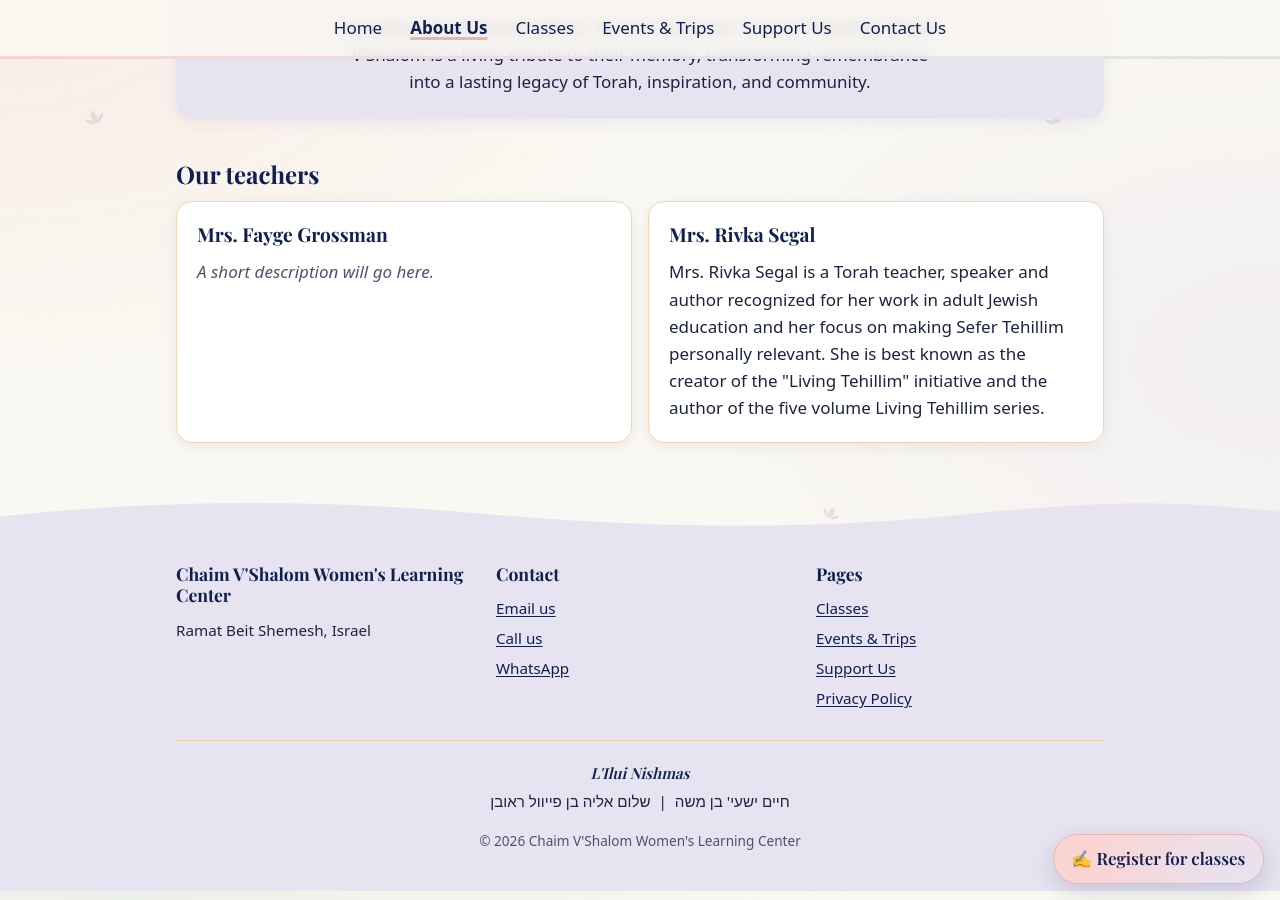
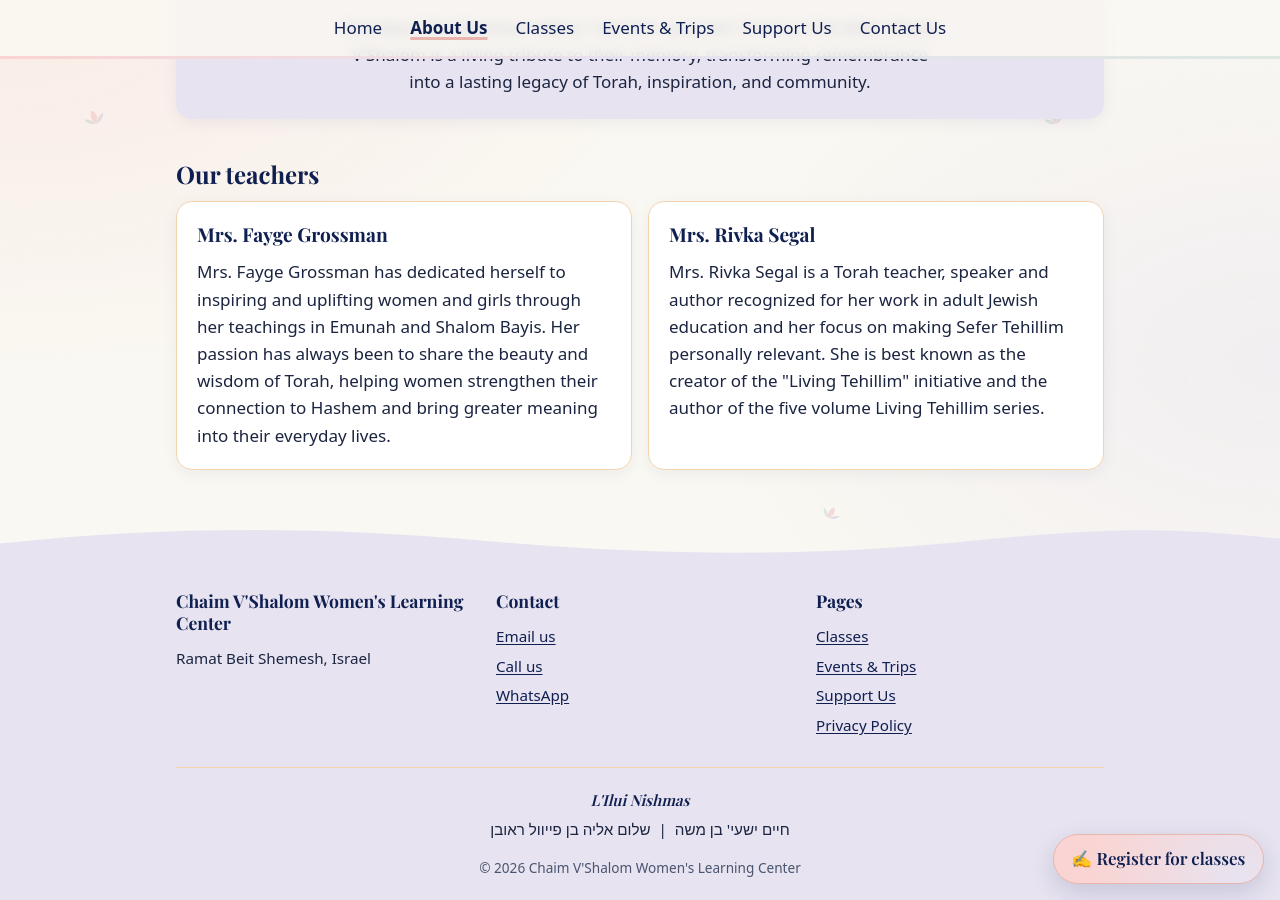
Before and after one commit to mos26613/ChaimVshalom, a Jekyll site: the page built from about.html, in a window 1280 px wide and 900 px high, scrolled down 1332 px. Built offline with Jekyll 4.4.1, drawn with Linux system fonts in a browser that asks for light colours; some web fonts are replaced.

Commit message:
Enhance teacher descriptions in about.html
Updated descriptions for teachers to provide detailed insights into their contributions and teachings.

```diff
--- a/about.html
+++ b/about.html
@@ -31,7 +31,7 @@ description: "About Chaim V'Shalom Women's Learning Center."
         <div class="card-grid">
           <div class="card">
             <h3>Mrs. Fayge Grossman</h3>
-            <p class="placeholder">A short description will go here.</p>
+            <p>Mrs. Fayge Grossman has dedicated herself to inspiring and uplifting women and girls through her teachings in Emunah and Shalom Bayis. Her passion has always been to share the beauty and wisdom of Torah, helping women strengthen their connection to Hashem and bring greater meaning into their everyday lives.</p>
           </div>
           <div class="card">
             <h3>Mrs. Rivka Segal</h3>
```
